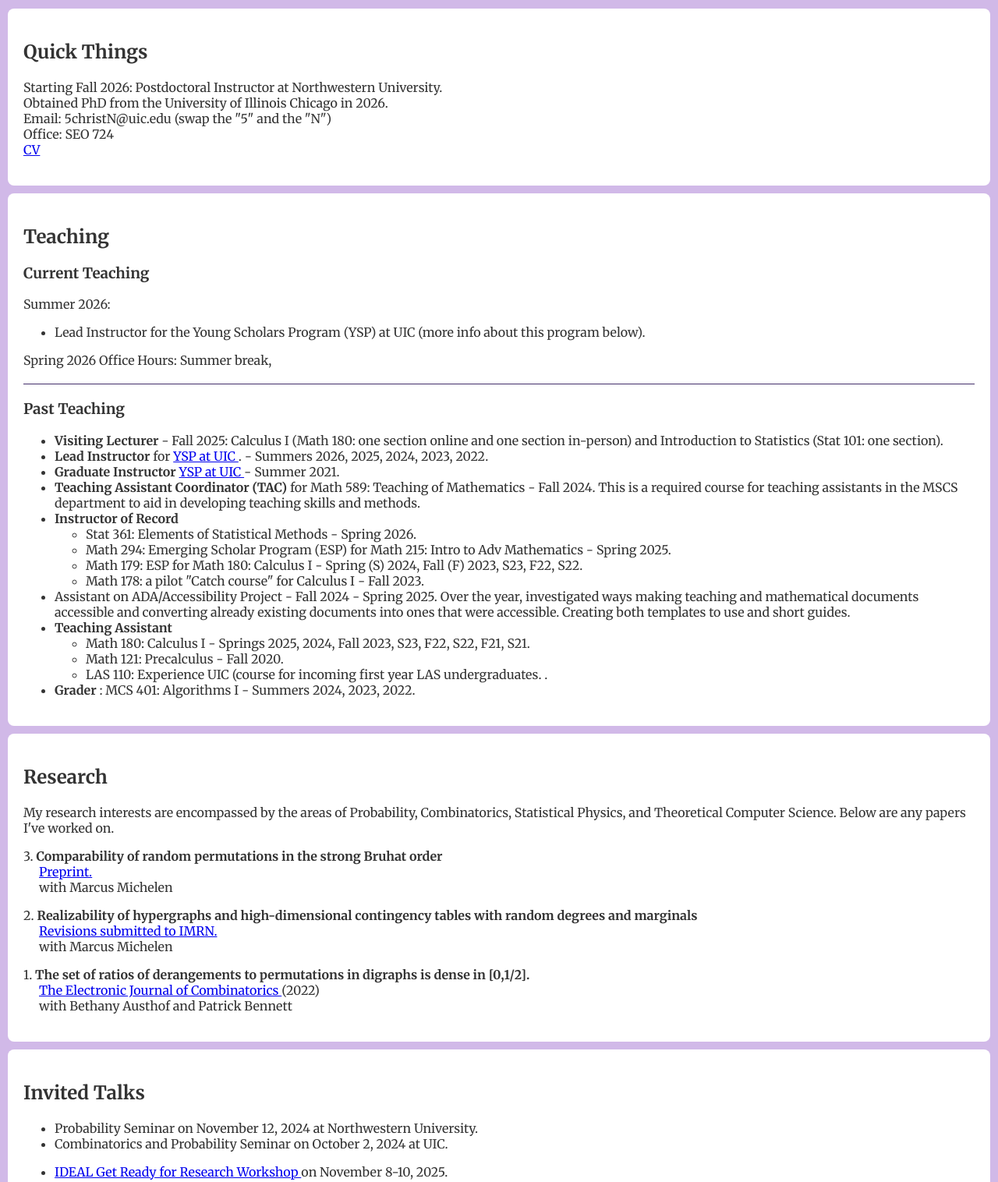
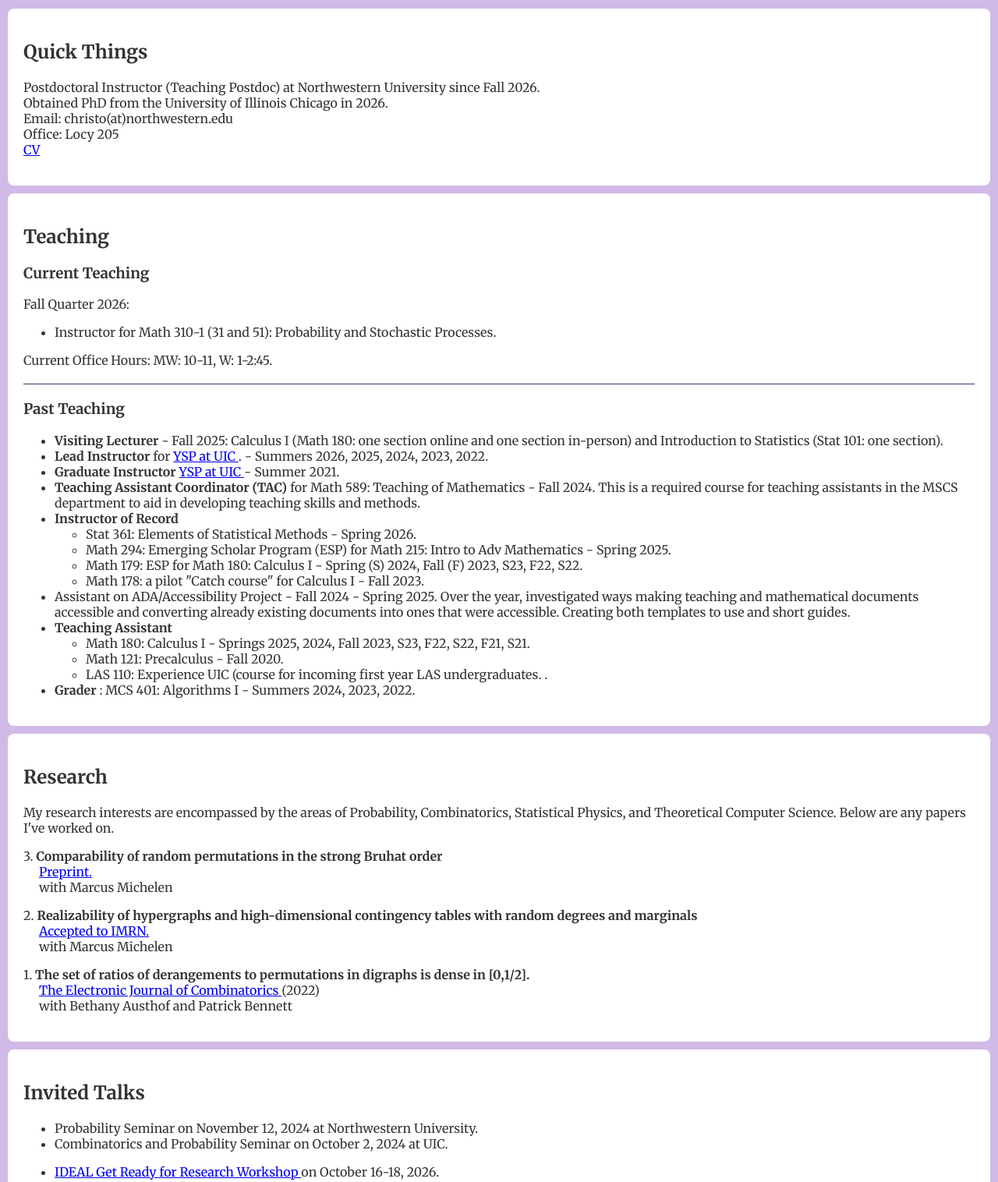
Before and after one commit to christpluso/christpluso.github.io, a plain HTML site: page index.html in a window 1280 px wide. Shown: the part 593-2109 px from the top of the page at 78% size. Drawn offline with Linux system fonts and the light colour scheme.

Commit message:
Add files via upload

```diff
--- a/index.html
+++ b/index.html
@@ -128,20 +128,20 @@
 	</center>
     <section id="welcome" class="welcome">
         <h2>Quick Things</h2>
-        <p> Starting Fall 2026: Postdoctoral Instructor at Northwestern University. <br> Obtained PhD from the University of Illinois Chicago in 2026. <br>
-			Email: 5christN@uic.edu (swap the "5" and the "N") <br>
-			Office: SEO 724	<br>
+        <p> Postdoctoral Instructor (Teaching Postdoc) at Northwestern University since Fall 2026. <br> Obtained PhD from the University of Illinois Chicago in 2026. <br>
+			Email: christo(at)northwestern.edu  <br>
+			Office: Locy 205	<br>
 			<a href="files/Christo_CV.pdf" <b> CV </b> </a>
     </section>
 
     <section id="teaching">
     <h2>Teaching</h2>
 	<h3> Current Teaching </h3>
-		<p> Summer 2026: </p>
+		<p> Fall Quarter 2026: </p>
 		<p> <ul>
-				<li> Lead Instructor for the Young Scholars Program (YSP) at UIC (more info about this program below). </li>
+				<li> Instructor for Math 310-1 (31 and 51): Probability and Stochastic Processes. </li>
 					</ul>	</p>
-		<p> Spring 2026 Office Hours: Summer break, </b> </p>
+		<p> Current Office Hours: MW: 10-11, W: 1-2:45. </b> </p>
     <hr class="divider">
 
 
@@ -176,7 +176,7 @@ into ones that were accessible. Creating both templates to use and short guides.
 			<span style="text-indent: 20px; display: inline-block;"> with Marcus Michelen </span>
 	</p>
 	<p> 2. <b> Realizability of hypergraphs and high-dimensional contingency tables with random degrees and marginals </b> <br>
-			<span style="text-indent: 20px; display: inline-block;"> <a href="https://arxiv.org/abs/2408.11116/"> Revisions submitted to IMRN. </a> </span> <br>
+			<span style="text-indent: 20px; display: inline-block;"> <a href="https://arxiv.org/abs/2408.11116/"> Accepted to IMRN. </a> </span> <br>
 			<span style="text-indent: 20px; display: inline-block;"> with Marcus Michelen </span>
 	</p>
 
@@ -191,6 +191,7 @@ into ones that were accessible. Creating both templates to use and short guides.
 	<ul>
 		<li> Probability Seminar on November 12, 2024 at Northwestern University. </li>
 		<li> Combinatorics and Probability Seminar on October 2, 2024 at UIC. </li>
+		<li> <p> <a href="https://www.ideal-institute.org/2026/08/26/2025-ideal-get-ready-for-research-workshop-2/"> IDEAL Get Ready for Research Workshop </a> on October 16-18, 2026.   <a href="files/IDEAL_Get_Ready_for_Research.pdf" style="color:white" > Slides used for talk. </a> </p> </li>
 		<li> <p> <a href="https://www.ideal-institute.org/2025/09/09/2025-ideal-get-ready-for-research-workshop/"> IDEAL Get Ready for Research Workshop </a> on November 8-10, 2025.   <a href="files/IDEAL_Get_Ready_for_Research.pdf" style="color:white" > Slides used for talk. </a> </p> </li>
 		<li> <p> <a href="https://www.ideal-institute.org/2023/01/06/2023-ideal-get-ready-for-reasearch-workshop/"> IDEAL Get Ready for Research Workshop </a> on June 2-4 2023 at UIC. </p> </li>
 		<li> <p> <a href="https://www.ideal-institute.org/2023/04/05/ideal-high-school-teacher-workshop/"> IDEAL High School Teacher Workshop </a> on May 6, 2023 at UIC. </p> </li>
```
